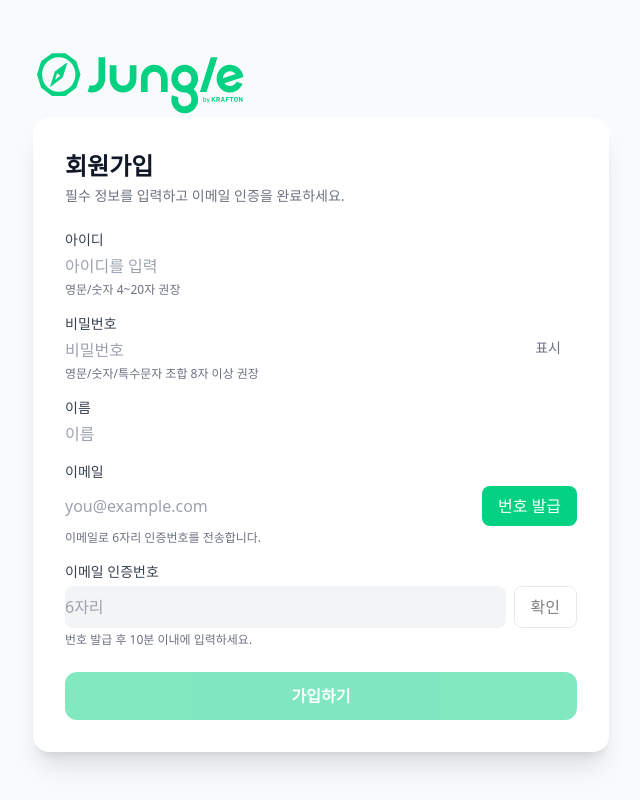
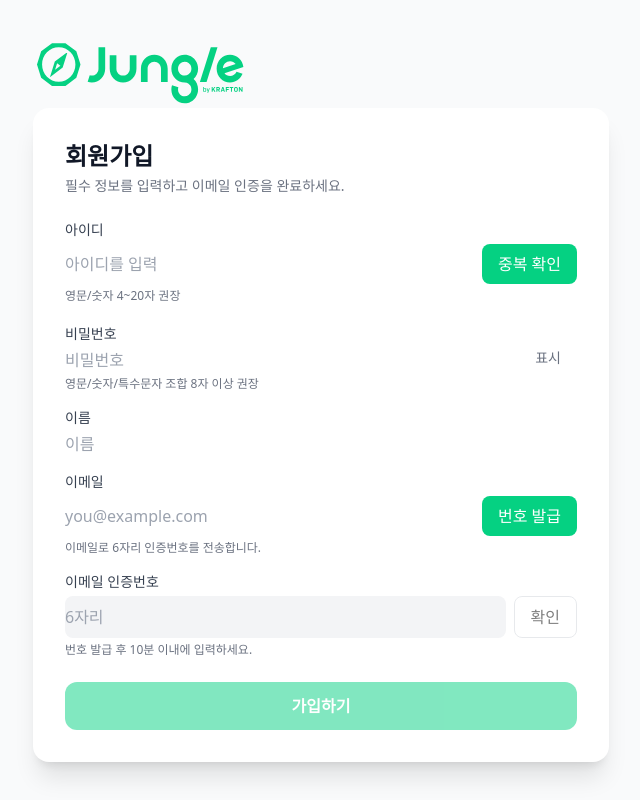
Before and after one commit to dong7812/JUNGLE_WEEK1, a Flask app: page /join in a window 1280 px wide. Shown: the whole page, without its empty margins (319-959 px from the left). Run offline with Flask 3, Linux system fonts and the light colour scheme; some libraries are stand-ins or nearby versions; some web fonts are replaced.

Commit message:
[이동규] 회원가입

```diff
--- a/templates/sign_in/join.html
+++ b/templates/sign_in/join.html
@@ -48,11 +48,19 @@
         <!-- ID -->
         <div>
           <label for="userId" class="block text-sm font-medium text-gray-700">아이디</label>
+          <div class="mt-1 flex gap-2">
             <input id="userId" name="userId" type="text" required autocomplete="username"
-            class="mt-1 w-full rounded-lg border-gray-300 focus:border-brand-500 focus:ring-brand-500"
+              class="w-full rounded-lg border-gray-300 focus:border-brand-500 focus:ring-brand-500"
               placeholder="아이디를 입력" />
+            <button type="button" id="btnCheckId"
+              class="shrink-0 px-4 py-2 rounded-lg bg-green text-white hover:bg-green disabled:opacity-50">
+              중복 확인
+            </button>
+          </div>
           <p class="mt-1 text-xs text-gray-500">영문/숫자 4~20자 권장</p>
+          <p id="checkIdMsg" class="mt-1 text-xs text-gray-500"></p>
         </div>
+
 
         <!-- PW -->
         <div>
@@ -131,6 +139,56 @@
     };
 
     let emailVerified = false;
+
+    let idChecked = false;   // 아이디 중복 확인 여부
+
+    function setVerified(bool) {
+      emailVerified = bool;
+      updateSubmitState();
+    }
+
+    function setIdChecked(bool) {
+      idChecked = bool;
+      updateSubmitState();
+    }
+
+    function updateSubmitState() {
+      // 이메일 인증과 ID 확인이 모두 완료된 경우만 가입 버튼 활성화
+      qs('#btnSubmit').disabled = !(emailVerified && idChecked);
+    }
+
+    async function checkId() {
+      const id = qs('#userId').value.trim();
+      if (!id) {
+        showToast("아이디를 입력하세요");
+        return;
+      }
+
+      try {
+        const res = await $.ajax({
+          type: "POST",
+          url: "/check/id",
+          dataType: "json",
+          data: { uid: id }
+        });
+
+        if (res.ok) {
+          qs('#checkIdMsg').textContent = "사용 가능한 아이디입니다.";
+          qs('#checkIdMsg').className = "mt-1 text-xs text-green-600";
+          setIdChecked(true);
+        } else {
+          qs('#checkIdMsg').textContent = "이미 사용 중인 아이디입니다.";
+          qs('#checkIdMsg').className = "mt-1 text-xs text-red-600";
+          showToast("다른 아이디를 입력하세요");
+          setIdChecked(false);
+        }
+      } catch (xhr) {
+        console.log("status:", xhr.status, "body:", xhr.responseText);
+        showToast("중복 확인 요청 실패");
+        setIdChecked(false);
+      }
+    }
+
 
     function setVerified(bool) {
       emailVerified = bool;
@@ -250,14 +308,24 @@
 
     function onSubmit(e) {
       e.preventDefault();
-      const form = e.currentTarget;
 
       const id = qs('#userId').value.trim();
       const pw = qs('#password').value.trim();
       const name = qs('#fullName').value.trim();
       const email = qs('#email').value.trim();
-      if (!id || !pw || !name || !email) { showToast('모든 필드를 입력하세요'); return; }
-      if (!emailVerified) { showToast('이메일 인증을 완료하세요'); return; }
+
+      if (!id || !pw || !name || !email) {
+        showToast('모든 필드를 입력하세요');
+        return;
+      }
+      if (!idChecked) {
+        showToast('아이디 중복 확인을 완료하세요');
+        return;
+      }
+      if (!emailVerified) {
+        showToast('이메일 인증을 완료하세요');
+        return;
+      }
 
       $.ajax({
         type: "POST",
@@ -270,6 +338,7 @@
         },
         success: function (res) {
           showToast("회원 가입이 완료되었습니다");
+          window.location.href = '/login';
         },
         error: function (xhr) {
           console.log("status:", xhr.status);
@@ -279,10 +348,12 @@
       });
     }
 
+
     // ===== 이벤트 바인딩 =====
     document.addEventListener('DOMContentLoaded', () => {
       qs('#togglePw').addEventListener('click', togglePassword);
       qs('#btnSend').addEventListener('click', sendCode);
+      qs('#btnCheckId').addEventListener('click', checkId);
       qs('#btnVerify').addEventListener('click', verifyCode);
       qs('#join-form').addEventListener('submit', onSubmit);
     });
```
Lines whose indentation alone changed are shown as unchanged.
